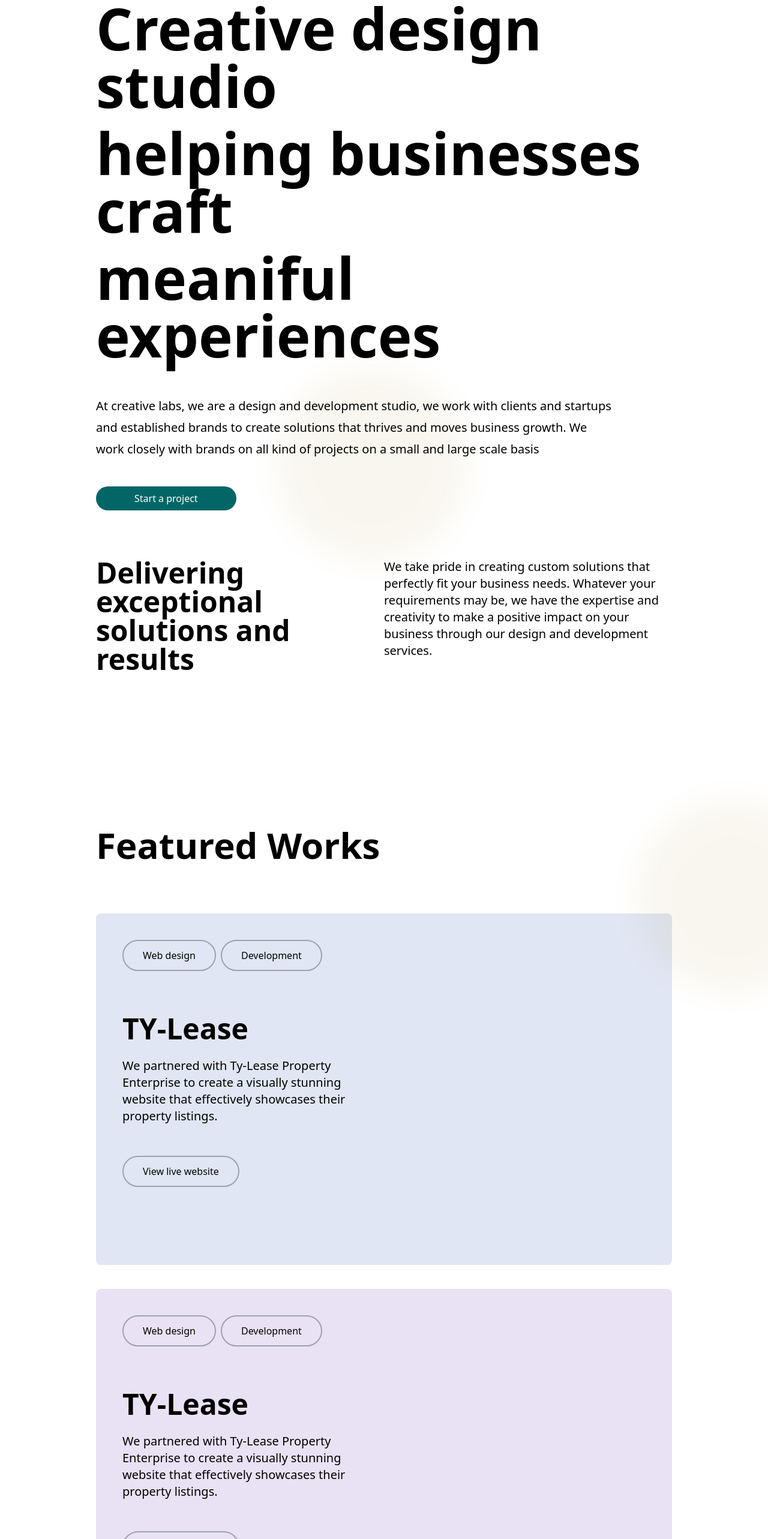
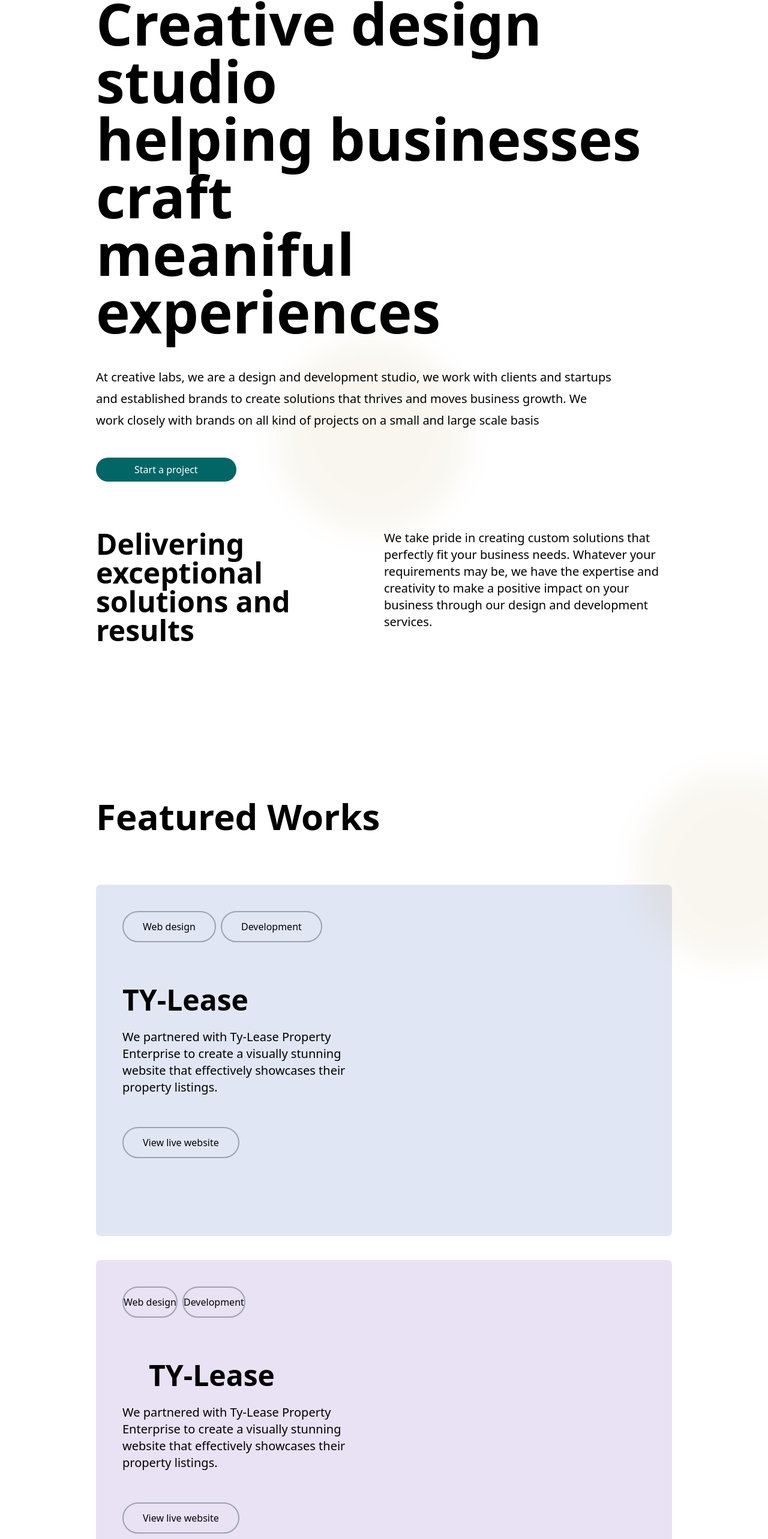
Before and after one commit to Marvel2456/creative-lab-tech, a React (Create React App) app: page / in a window 1280 px wide. Shown: the part 141-2707 px from the top of the page at 60% size. Built offline with nearby package versions, Linux system fonts and the light colour scheme.

Commit message:
fixed mobile view for works

```diff
--- a/src/components/FeaturedWorks.js
+++ b/src/components/FeaturedWorks.js
@@ -10,25 +10,25 @@ const FeaturedWorks = () => {
             </div>
             <div className='container rounded-lg  bg-[#E1E6F4]'>
                 <div className='grid md:grid-cols-2'>
-                    <div className=''>
-                        <div className='flex px-11 pt-11 space-x-2'>
+                    <div className='px-5 md:px-11'>
+                        <div className='flex  pt-11 space-x-2'>
                             <p className='py-3 px-8 rounded-full border-gray-400 border-2'>Web design</p>
                             <p className='py-3 px-8 rounded-full border-gray-400 border-2'>Development</p>
                         </div>
-                        <div className='px-11 pt-[60px] justify-center items-center'>
+                        <div className=' pt-[60px] justify-center items-center'>
                             <h3 className='font-bold text-5xl py-3'>TY-Lease</h3>
                         </div>
-                        <div className='px-11 md:text-xl'>
+                        <div className=' md:text-xl'>
                             <p className='py-3'>We partnered with Ty-Lease Property Enterprise to create a visually stunning website that
                             effectively showcases their property listings.
                             </p>
                         </div>
-                        <div className='px-11 pt-10 pb-[130px]'>
+                        <div className=' pt-10 pb-[130px]'>
                             <button className='py-3 px-8 rounded-full border-gray-400 border-2'>View live website</button>
                         </div>
                     </div>
 
-                    <div className=''>
+                    <div className='px-5 md:px-11'>
                         {/* add images */}
                     </div>
                 </div>
@@ -37,20 +37,20 @@ const FeaturedWorks = () => {
 
             <div className='container rounded-lg  bg-[#E9E1F4]'>
                 <div className='grid md:grid-cols-2'>
-                    <div className=''>
-                        <div className='flex px-11 pt-11 space-x-2'>
-                            <p className='py-3 px-8 rounded-full border-gray-400 border-2'>Web design</p>
-                            <p className='py-3 px-8 rounded-full border-gray-400 border-2'>Development</p>
+                    <div className='px-5 md:px-11'>
+                        <div className='flex pt-11 space-x-2'>
+                            <p className='py-3 rounded-full border-gray-400 border-2'>Web design</p>
+                            <p className='py-3 rounded-full border-gray-400 border-2'>Development</p>
                         </div>
                         <div className='px-11 pt-[60px] justify-center items-center'>
                             <h3 className='font-bold text-5xl py-3'>TY-Lease</h3>
                         </div>
-                        <div className='px-11 md:text-xl'>
+                        <div className='md:text-xl'>
                             <p className='py-3'>We partnered with Ty-Lease Property Enterprise to create a visually stunning website that
                             effectively showcases their property listings.
                             </p>
                         </div>
-                        <div className='px-11 pt-10 pb-[130px]'>
+                        <div className='pt-10 pb-[130px]'>
                             <button className='py-3 px-8 rounded-full border-gray-400 border-2'>View live website</button>
                         </div>
                     </div>
@@ -64,20 +64,20 @@ const FeaturedWorks = () => {
 
             <div className='container rounded-lg  bg-[#E9F4E1]'>
                 <div className='grid md:grid-cols-2'>
-                    <div className=''>
-                        <div className='flex px-11 pt-11 space-x-2'>
-                            <p className='py-3 px-8 rounded-full border-gray-400 border-2'>Web design</p>
-                            <p className='py-3 px-8 rounded-full border-gray-400 border-2'>Development</p>
+                    <div className='px-5 md:px-11'>
+                        <div className='flex pt-11 space-x-2'>
+                            <p className='py-3 rounded-full border-gray-400 border-2'>Web design</p>
+                            <p className='py-3 rounded-full border-gray-400 border-2'>Development</p>
                         </div>
-                        <div className='px-11 pt-[60px] justify-center items-center'>
+                        <div className='pt-[60px] justify-center items-center'>
                             <h3 className='font-bold text-5xl py-3'>TY-Lease</h3>
                         </div>
-                        <div className='px-11 md:text-xl'>
+                        <div className='md:text-xl'>
                             <p className='py-3'>We partnered with Ty-Lease Property Enterprise to create a visually stunning website that
                             effectively showcases their property listings.
                             </p>
                         </div>
-                        <div className='px-11 pt-10 pb-[130px]'>
+                        <div className='pt-10 pb-[130px]'>
                             <button className='py-3 px-8 rounded-full border-gray-400 border-2'>View live website</button>
                         </div>
                     </div>
--- a/src/components/Hero.js
+++ b/src/components/Hero.js
@@ -9,9 +9,9 @@ const Hero = () => {
 
             <div className='flex px-10 flex-col justify-center md:items-start w-full md:px-[160px] py-8'>
               <div className=' pt-[60px] md:pt-[100px]'>
-                <h1 className='py-2 text-4xl md:text-8xl font-bold'>Creative design studio</h1>
-                <h1 className='py-2 text-4xl md:text-8xl font-bold'>helping businesses craft</h1>
-                <h1 className='py-2 text-4xl md:text-8xl font-bold'>meaniful experiences</h1>
+                <h1 className='text-4xl md:text-8xl font-bold'>Creative design studio</h1>
+                <h1 className='text-4xl md:text-8xl font-bold'>helping businesses craft</h1>
+                <h1 className='text-4xl md:text-8xl font-bold'>meaniful experiences</h1>
               </div>
               <div className='py-12 relative'>
                 <div className='absolute top-0 -right-4 md:-left-[-300px]  w-80 h-80 bg-[#9a7800] rounded-full filter blur-xl opacity-[6%]'></div>
--- a/src/components/StartProject.js
+++ b/src/components/StartProject.js
@@ -10,7 +10,13 @@ const StartProject = () => {
                 <p className='md:text-xl py-10'>Bring your ideas to life what ever it may be</p>
             </div>
             <div className='flex py-4 pb-[120px] items-center justify-center'>
-                <button className='flex py-3 px-[100px] bg-[#FAFAFA] text-[#0E6960] rounded-full'>Start a project <HiOutlineArrowRight /></button>
+              <div>
+                <button className='flex py-3 px-[100px] bg-[#FAFAFA] text-[#0E6960] rounded-full text-xl'>Start a project&nbsp;
+                  <div className='pt-1.5'><HiOutlineArrowRight size={20} /></div>
+                </button>
+              </div>
+
+
             </div>
             <div>
 
```
